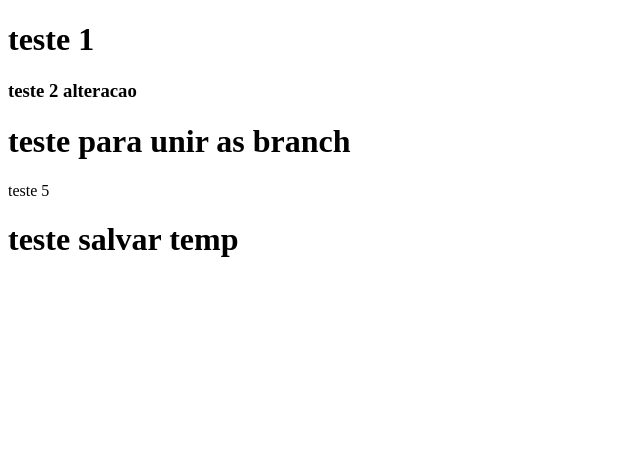
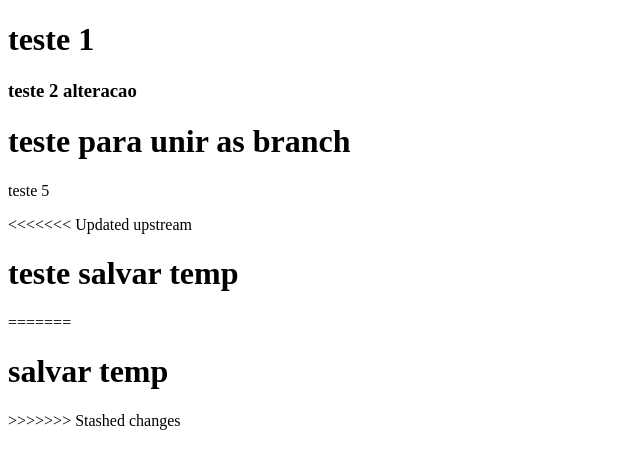
Before and after one commit to jefersoncaron/cursoAluraGit, a plain HTML site: page index.html in a window 1280 px wide. Shown: the whole page, without its empty margins (0-640 px from the left). Drawn offline with Linux system fonts and the light colour scheme.

Commit message:
commit da alteracao

```diff
--- a/index.html
+++ b/index.html
@@ -14,11 +14,16 @@
 
     <p> teste 5 </p>
 
+<<<<<<< Updated upstream
     <div>
 
         <h1> teste salvar temp </h1>
 
     </div>
+=======
+
+    <h1>salvar temp</h1>
+>>>>>>> Stashed changes
 
 </body>
 </html>
```
